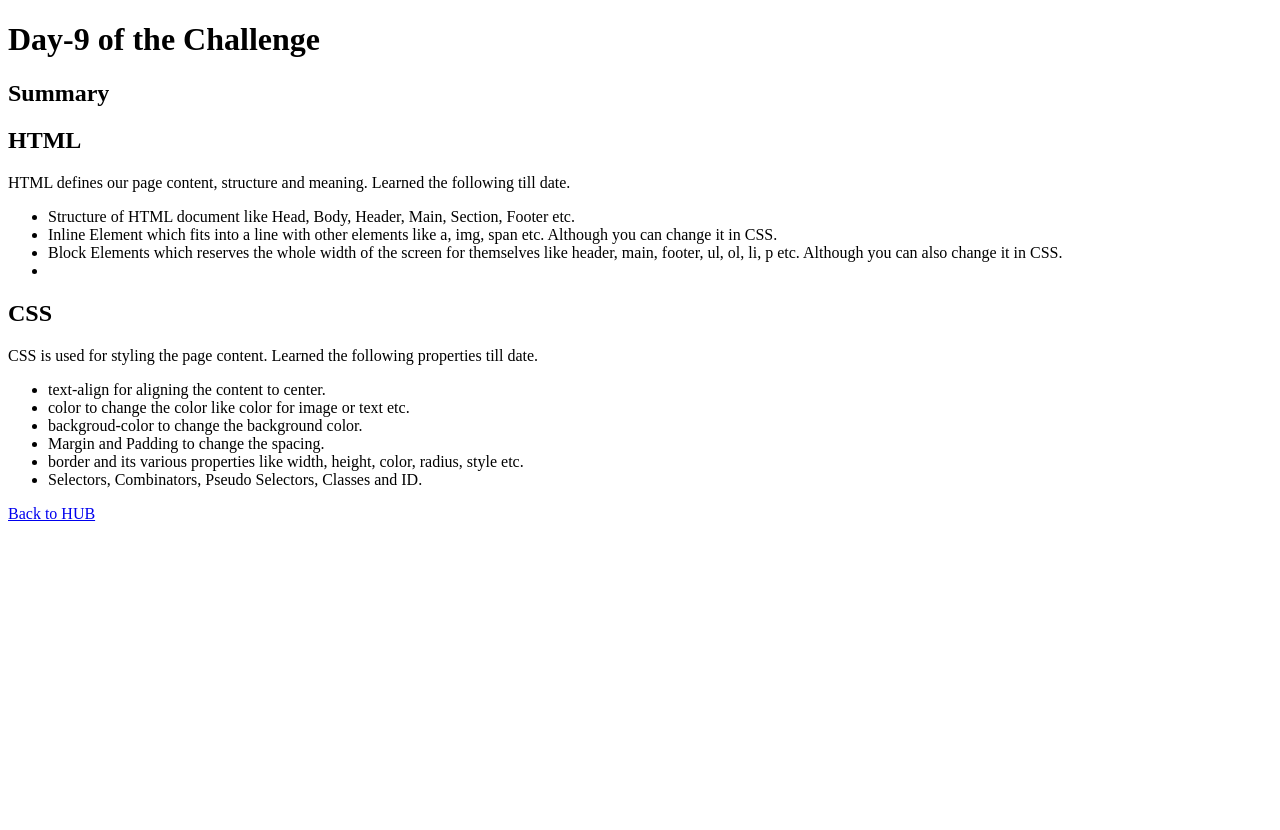
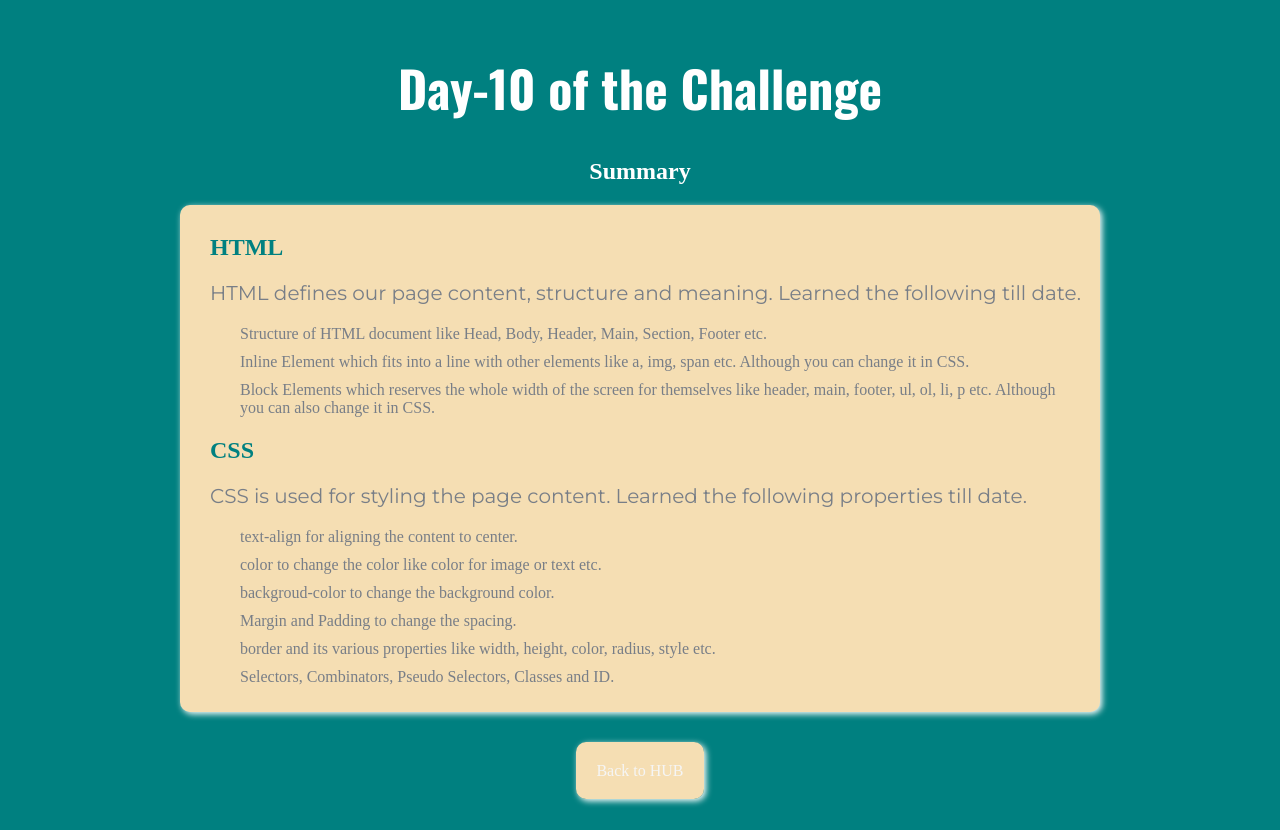
Before and after one commit to Faizan-glitch-os/Day_5_of_100_days_of_code_challenge_web_development, a plain HTML site: page pages/day-9&10.html in a window 1280 px wide. Before the commit the page ends 800 px from the top, so only its background shows below. Drawn offline with nearby package versions, Linux system fonts and the light colour scheme.

Commit message:
Day9&10 combined, little tweaks to HUB and its styles

```diff
--- a/pages/day-9.html
+++ b/pages/day-9&10.html
@@ -7,11 +7,13 @@
       href="https://fonts.googleapis.com/css2?family=Montserrat:ital,wght@0,100..900;1,100..900&family=Oswald:wght@200..700&display=swap"
       rel="stylesheet"
     />
+    <link rel="stylesheet" href="/styles/shared.css" />
+    <link rel="stylesheet" href="/styles/day-9&10.css" />
     <title>100Days of Code</title>
   </head>
   <body>
     <header>
-      <h1>Day-9 of the Challenge</h1>
+      <h1>Day-10 of the Challenge</h1>
       <h2>Summary</h2>
     </header>
     <main>
@@ -35,7 +37,6 @@
             themselves like header, main, footer, ul, ol, li, p etc. Although
             you can also change it in CSS.
           </li>
-          <li></li>
         </ul>
       </section>
       <h2>CSS</h2>
--- /dev/null
+++ b/styles/day-9&10.css
@@ -0,0 +1,39 @@
+header h2 {
+  color: white;
+}
+
+main {
+  text-align: left;
+  width: 900px;
+  background-color: wheat;
+  padding: 10px;
+  margin: 20px auto;
+  border-radius: 10px;
+  box-shadow: 2px 2px 6px white;
+}
+
+main p {
+  font-size: 20px;
+  margin-left: 20px;
+}
+main h2 {
+  margin-left: 20px;
+  color: teal;
+}
+
+ul {
+  list-style: none;
+  color: #787e87;
+}
+
+li {
+  margin: 10px;
+}
+
+footer {
+  margin-top: 50px;
+}
+
+footer a {
+  color: whitesmoke;
+}
--- a/styles/index.css
+++ b/styles/index.css
@@ -3,8 +3,8 @@ img {
   width: 200px;
   border-radius: 100px;
   margin-bottom: -150px;
-  border: 3px solid aqua;
-  box-shadow: 1px 1px 6px;
+  border: 2px solid aqua;
+  box-shadow: 1px 1px 4px aqua;
 }
 
 main {
@@ -17,14 +17,6 @@ main {
   box-shadow: 1px 1px 6px;
 }
 
-h1 {
-  color: white;
-}
-
-p {
-  color: white;
-}
-
 a {
   color: greenyellow;
 }
@@ -35,6 +27,7 @@ main p {
   border-radius: 10px;
   padding: 50px;
   margin: 80px;
+  box-shadow: 1px 1px 4px aqua;
 }
 
 header p {
```
Also changed, not shown: index.html (+1 -0 lines).
